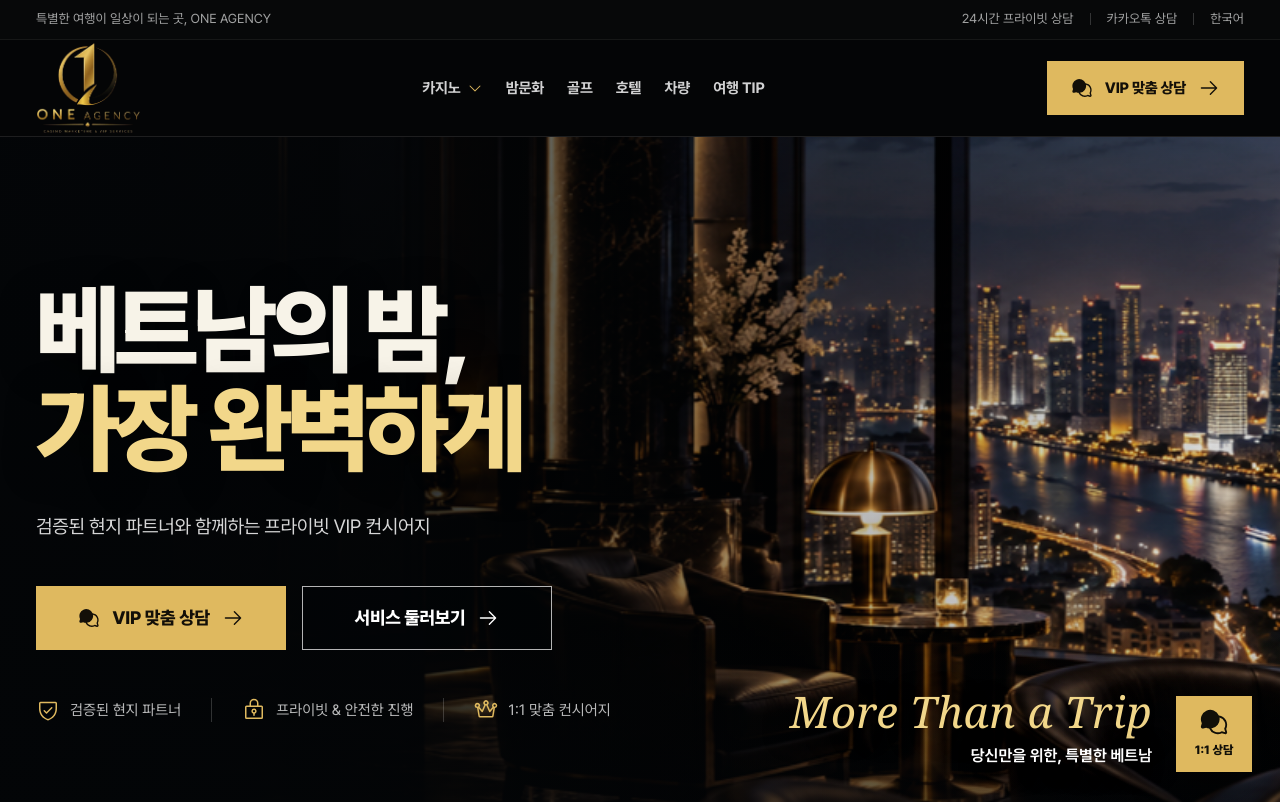
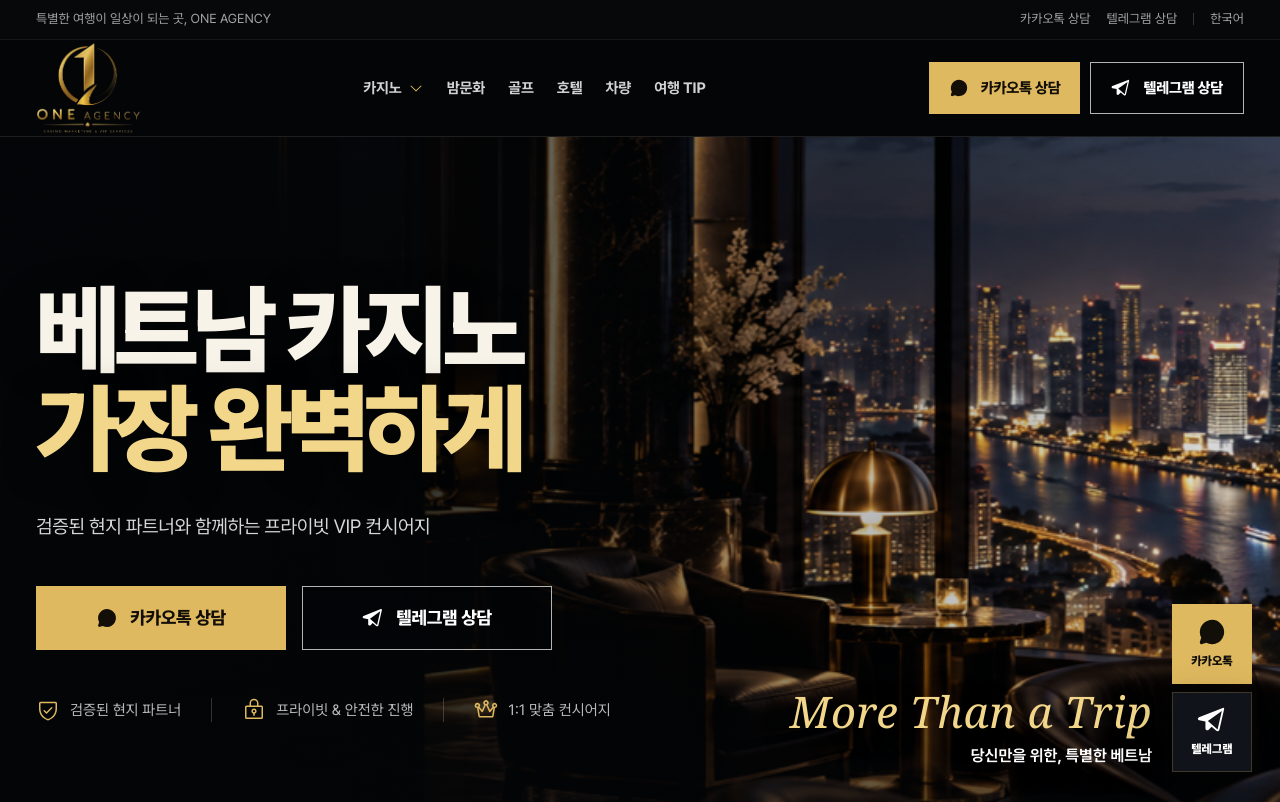
Before and after one commit to gustn0117/vietnamwon, a Next.js app: page / in a window 1280 px wide. Shown: the top 802 px of the page. Built offline with nearby package versions, Linux system fonts and the light colour scheme.

Commit message:
Link every consult button to Kakao and Telegram, retitle hero
Co-Authored-By: Claude Opus 5 (1M context) <noreply@anthropic.com>

```diff
--- a/app/globals.css
+++ b/app/globals.css
@@ -275,12 +275,20 @@ button, a, input, select, textarea { outline-offset: 3px; }
 
 .outline-button:hover { background: rgb(255 255 255 / 8%); border-color: var(--gold-light); }
 
-.header-consult {
-  min-height: 54px;
-  padding-inline: 24px;
-  font-size: 15px;
-  white-space: nowrap;
-}
+/* Contact buttons */
+
+.contact-buttons { display: flex; flex-wrap: wrap; gap: 14px; }
+.contact-buttons a { white-space: nowrap; }
+
+.header-contact { flex-wrap: nowrap; gap: 10px; }
+.header-contact a { min-height: 52px; padding-inline: 20px; font-size: 15px; }
+.header-contact svg { width: 20px; height: 20px; }
+
+.drawer-contact { display: grid; gap: 12px; margin-top: 32px; }
+.drawer-contact a { width: 100%; min-height: 60px; }
+
+.modal-contact a { flex: 1 1 180px; }
+.article-contact { flex: 0 0 auto; }
 
 .menu-button { display: none; padding: 8px; color: white; background: transparent; cursor: pointer; }
 
@@ -540,7 +548,8 @@ button, a, input, select, textarea { outline-offset: 3px; }
 .consult-content { display: flex; align-items: flex-end; justify-content: space-between; gap: 60px; padding-block: 110px; }
 .consult-content h2 { font-size: clamp(46px, 5vw, 88px); }
 .consult-content > div > p:last-child { max-width: 560px; margin: 28px 0 0; color: rgb(255 255 255 / 70%); font-size: 19px; line-height: 1.7; }
-.consult-content > .gold-button { min-width: 280px; min-height: 72px; font-size: 19px; }
+.banner-contact { flex: 0 0 auto; }
+.banner-contact a { min-width: 240px; min-height: 72px; font-size: 19px; }
 
 /* Footer */
 
@@ -555,26 +564,31 @@ button, a, input, select, textarea { outline-offset: 3px; }
 
 /* Floating chat */
 
-.floating-chat {
+.floating-contact {
   position: fixed;
   z-index: 45;
   right: 28px;
   bottom: 28px;
-  width: 76px;
-  height: 76px;
+  display: grid;
+  gap: 8px;
+}
+
+.floating-contact a {
+  width: 80px;
+  height: 80px;
   display: grid;
   place-items: center;
   align-content: center;
-  gap: 4px;
-  color: #110f08;
-  background: var(--gold);
+  gap: 5px;
   box-shadow: 0 18px 44px rgb(0 0 0 / 45%);
-  cursor: pointer;
 }
 
-.floating-chat:hover { background: var(--gold-light); }
-.floating-chat svg { width: 30px; height: 30px; }
-.floating-chat span { font-size: 12px; font-weight: 850; }
+.floating-contact svg { width: 30px; height: 30px; }
+.floating-contact span { font-size: 12px; font-weight: 850; }
+.floating-kakao { color: #110f08; background: var(--gold); }
+.floating-kakao:hover { background: var(--gold-light); }
+.floating-telegram { color: white; background: #10141a; border: 1px solid var(--line); }
+.floating-telegram:hover { border-color: var(--gold); }
 
 /* Drawer & modals */
 
@@ -600,12 +614,10 @@ button, a, input, select, textarea { outline-offset: 3px; }
 .mobile-drawer nav .drawer-sub + .drawer-sub { border-top: 1px solid rgb(255 255 255 / 7%); }
 .mobile-drawer nav svg.is-open { transform: rotate(180deg); }
 .mobile-drawer nav .drawer-sub svg { width: 18px; height: 18px; }
-.drawer-cta { width: 100%; margin-top: 32px; }
 
 .modal-layer { place-items: center; padding: 32px; }
 
-.service-modal,
-.consult-modal { position: relative; z-index: 1; width: min(1120px, 100%); max-height: calc(100vh - 64px); overflow: auto; color: white; background: #0c0f13; border: 1px solid var(--line); box-shadow: var(--shadow); }
+.service-modal { position: relative; z-index: 1; width: min(1120px, 100%); max-height: calc(100vh - 64px); overflow: auto; color: white; background: #0c0f13; border: 1px solid var(--line); box-shadow: var(--shadow); }
 
 .service-modal { display: grid; grid-template-columns: 1.1fr .9fr; }
 
@@ -617,41 +629,13 @@ button, a, input, select, textarea { outline-offset: 3px; }
 .modal-image img { object-fit: cover; }
 .modal-copy { display: flex; flex-direction: column; justify-content: center; padding: 72px 56px; }
 
-.modal-copy h2,
-.consult-form h2,
-.success-state h2 { margin: 0; font-size: clamp(36px, 3.4vw, 50px); line-height: 1.15; letter-spacing: -.05em; }
+.modal-copy h2 { margin: 0; font-size: clamp(36px, 3.4vw, 50px); line-height: 1.15; letter-spacing: -.05em; }
 
-.modal-copy > p,
-.consult-form > p,
-.success-state > p { margin: 18px 0 0; color: var(--muted); font-size: 18px; line-height: 1.75; }
+.modal-copy > p { margin: 18px 0 0; color: var(--muted); font-size: 18px; line-height: 1.75; }
 
 .modal-copy ul { display: grid; gap: 14px; margin: 32px 0 40px; padding: 0; list-style: none; color: rgb(255 255 255 / 82%); font-size: 17px; }
 .modal-copy li { display: flex; align-items: center; gap: 12px; }
 .modal-copy li svg { flex: 0 0 auto; width: 22px; height: 22px; color: var(--gold); }
-
-.consult-modal { width: min(780px, 100%); }
-.consult-form { padding: 64px 60px 56px; }
-.form-grid { display: grid; grid-template-columns: 1fr 1fr; gap: 20px; margin-top: 36px; }
-.form-grid label { display: grid; gap: 10px; color: rgb(255 255 255 / 80%); font-size: 15px; font-weight: 700; }
-.form-grid input,
-.form-grid select,
-.form-grid textarea { width: 100%; color: white; background: var(--panel-2); border: 1px solid rgb(255 255 255 / 16%); border-radius: 0; outline: 0; font-size: 16px; font-weight: 450; }
-.form-grid input,
-.form-grid select { height: 58px; padding: 0 16px; }
-.form-grid textarea { resize: vertical; padding: 16px; line-height: 1.6; }
-.form-grid input::placeholder,
-.form-grid textarea::placeholder { color: rgb(255 255 255 / 36%); }
-.form-grid input:focus,
-.form-grid select:focus,
-.form-grid textarea:focus { border-color: var(--gold); }
-.form-wide { grid-column: 1 / -1; }
-.privacy-check { display: flex; align-items: flex-start; gap: 12px; margin: 24px 0; color: var(--muted); font-size: 15px; line-height: 1.5; cursor: pointer; }
-.privacy-check input { width: 18px; height: 18px; margin: 2px 0 0; accent-color: var(--gold); }
-.form-submit { width: 100%; }
-
-.success-state { min-height: 540px; display: grid; place-items: center; align-content: center; padding: 64px; text-align: center; }
-.success-state > svg { width: 76px; height: 76px; margin-bottom: 24px; color: var(--gold); }
-.success-state .gold-button { min-width: 200px; margin-top: 36px; }
 
 /* Responsive */
 
@@ -677,7 +661,7 @@ button, a, input, select, textarea { outline-offset: 3px; }
 @media (max-width: 1080px) {
   :root { --header-h: 84px; }
   .utility-bar { display: none; }
-  .desktop-nav, .header-consult { display: none; }
+  .desktop-nav, .header-contact { display: none; }
   .menu-button { display: grid; }
   .menu-button svg { width: 32px; height: 32px; }
   .brand img { width: 90px; }
@@ -689,7 +673,7 @@ button, a, input, select, textarea { outline-offset: 3px; }
   .experience-heading > a { grid-column: 1; }
   .promise-grid { grid-template-columns: 1fr; gap: 56px; }
   .consult-content { display: grid; align-items: start; gap: 40px; }
-  .consult-content > .gold-button { justify-self: start; }
+  .banner-contact { justify-self: start; }
   .service-modal { grid-template-columns: 1fr; }
   .modal-image { min-height: 380px; }
 }
@@ -736,25 +720,23 @@ button, a, input, select, textarea { outline-offset: 3px; }
   .consult-shade { background: linear-gradient(180deg, rgb(3 5 7 / 15%), rgb(3 5 7 / 96%) 70%); }
   .consult-content { gap: 32px; padding-block: 72px; }
   .consult-content > div > p:last-child { font-size: 17px; }
-  .consult-content > .gold-button { justify-self: stretch; min-width: 0; min-height: 64px; }
+  .banner-contact { display: grid; justify-self: stretch; gap: 12px; }
+  .banner-contact a { min-width: 0; min-height: 64px; font-size: 17px; }
   .site-footer { padding: 56px 0 36px; }
   .footer-grid { grid-template-columns: 1fr; gap: 28px; }
   .footer-brand img { width: 112px; }
   .footer-links { flex-wrap: wrap; gap: 14px 28px; }
   .footer-legal { grid-column: 1; flex-wrap: wrap; gap: 10px 22px; padding-top: 24px; font-size: 13px; }
-  .floating-chat { right: 16px; bottom: 16px; width: 64px; height: 64px; }
-  .floating-chat svg { width: 26px; height: 26px; }
-  .floating-chat span { font-size: 11px; }
+  .floating-contact { right: 14px; bottom: 14px; gap: 6px; }
+  .floating-contact a { width: 60px; height: 60px; gap: 3px; }
+  .floating-contact svg { width: 24px; height: 24px; }
+  .floating-contact span { font-size: 10px; }
   .modal-layer { padding: 12px; }
-  .service-modal, .consult-modal { max-height: calc(100svh - 24px); }
+  .service-modal { max-height: calc(100svh - 24px); }
   .modal-image { min-height: 260px; }
   .modal-copy { padding: 40px 26px 32px; }
-  .modal-copy h2, .consult-form h2, .success-state h2 { font-size: 34px; }
-  .modal-copy > p, .consult-form > p, .success-state > p { font-size: 16px; }
-  .consult-form { padding: 48px 24px 28px; }
-  .form-grid { grid-template-columns: 1fr; gap: 16px; margin-top: 28px; }
-  .form-wide { grid-column: auto; }
-  .success-state { min-height: 460px; padding: 40px 24px; }
+  .modal-copy h2 { font-size: 34px; }
+  .modal-copy > p { font-size: 16px; }
 }
 
 /* Casino article pages */
--- a/app/layout.tsx
+++ b/app/layout.tsx
@@ -2,9 +2,9 @@ import type { Metadata } from "next";
 import "./globals.css";
 
 export const metadata: Metadata = {
-  title: "베트남원 | ONE AGENCY VIP 컨시어지",
+  title: "베트남원 | 베트남 카지노 VIP 컨시어지",
   description:
-    "베트남 카지노, 밤문화, VIP 에스코트, 전용 차량과 프라이빗 여행 상담을 한곳에서 만나보세요.",
+    "나트랑·다낭·하노이 카지노부터 밤문화, 골프, 호텔, 전용 차량까지. 카카오톡과 텔레그램으로 바로 상담하세요.",
 };
 
 export default function RootLayout({ children }: Readonly<{ children: React.ReactNode }>) {
--- /dev/null
+++ b/components/ContactButtons.tsx
@@ -0,0 +1,42 @@
+import { ChatCircle, TelegramLogo } from "@phosphor-icons/react/dist/ssr";
+import { KAKAO_URL, TELEGRAM_URL } from "@/lib/contact";
+
+type Props = {
+  className?: string;
+  onClick?: () => void;
+};
+
+export function ContactButtons({ className = "contact-buttons", onClick }: Props) {
+  return (
+    <div className={className}>
+      <a className="gold-button" href={KAKAO_URL} target="_blank" rel="noopener noreferrer" onClick={onClick}>
+        <ChatCircle weight="fill" /> 카카오톡 상담
+      </a>
+      <a className="outline-button" href={TELEGRAM_URL} target="_blank" rel="noopener noreferrer" onClick={onClick}>
+        <TelegramLogo weight="fill" /> 텔레그램 상담
+      </a>
+    </div>
+  );
+}
+
+export function ContactLinks() {
+  return (
+    <>
+      <a href={KAKAO_URL} target="_blank" rel="noopener noreferrer">카카오톡 상담</a>
+      <a href={TELEGRAM_URL} target="_blank" rel="noopener noreferrer">텔레그램 상담</a>
+    </>
+  );
+}
+
+export function FloatingContact() {
+  return (
+    <div className="floating-contact">
+      <a className="floating-kakao" href={KAKAO_URL} target="_blank" rel="noopener noreferrer" aria-label="카카오톡 상담">
+        <ChatCircle weight="fill" /><span>카카오톡</span>
+      </a>
+      <a className="floating-telegram" href={TELEGRAM_URL} target="_blank" rel="noopener noreferrer" aria-label="텔레그램 상담">
+        <TelegramLogo weight="fill" /><span>텔레그램</span>
+      </a>
+    </div>
+  );
+}
--- a/components/HomePage.tsx
+++ b/components/HomePage.tsx
@@ -8,7 +8,6 @@ import {
   Car,
   CaretDown,
   CaretRight,
-  ChatsCircle,
   CheckCircle,
   Crown,
   Golf,
@@ -23,6 +22,7 @@ import {
   X,
 } from "@phosphor-icons/react";
 import { FormEvent, useEffect, useMemo, useRef, useState } from "react";
+import { ContactButtons, ContactLinks, FloatingContact } from "@/components/ContactButtons";
 import { casinoCities } from "@/lib/casino";
 
 type Service = {
@@ -101,8 +101,6 @@ export function HomePage() {
   const [query, setQuery] = useState("");
   const [searched, setSearched] = useState(false);
   const [selected, setSelected] = useState<Service | null>(null);
-  const [consultOpen, setConsultOpen] = useState(false);
-  const [submitted, setSubmitted] = useState(false);
   const closeButtonRef = useRef<HTMLButtonElement>(null);
 
   const filteredServices = useMemo(() => {
@@ -116,30 +114,24 @@ export function HomePage() {
   }, [query]);
 
   useEffect(() => {
-    const modalOpen = Boolean(selected) || consultOpen || mobileOpen;
+    const modalOpen = Boolean(selected) || mobileOpen;
     document.body.style.overflow = modalOpen ? "hidden" : "";
-    if ((selected || consultOpen) && closeButtonRef.current) closeButtonRef.current.focus();
+    if (selected && closeButtonRef.current) closeButtonRef.current.focus();
     return () => {
       document.body.style.overflow = "";
     };
-  }, [selected, consultOpen, mobileOpen]);
+  }, [selected, mobileOpen]);
 
   useEffect(() => {
     const onKeyDown = (event: KeyboardEvent) => {
       if (event.key === "Escape") {
         setSelected(null);
-        setConsultOpen(false);
         setMobileOpen(false);
       }
     };
     window.addEventListener("keydown", onKeyDown);
     return () => window.removeEventListener("keydown", onKeyDown);
   }, []);
-
-  const openConsult = () => {
-    setSubmitted(false);
-    setConsultOpen(true);
-  };
 
   const handleSearch = (event: FormEvent<HTMLFormElement>) => {
     event.preventDefault();
@@ -160,9 +152,7 @@ export function HomePage() {
         <div className="shell utility-inner">
           <span>특별한 여행이 일상이 되는 곳, ONE AGENCY</span>
           <div>
-            <button type="button" onClick={openConsult}>24시간 프라이빗 상담</button>
-            <i aria-hidden="true" />
-            <button type="button" onClick={openConsult}>카카오톡 상담</button>
+            <ContactLinks />
             <i aria-hidden="true" />
             <span>한국어</span>
           </div>
@@ -206,9 +196,7 @@ export function HomePage() {
                 placeholder="어디로 떠나시나요?"
               />
             </form>
-            <button className="gold-button header-consult" type="button" onClick={openConsult}>
-              <ChatsCircle size={21} weight="fill" /> VIP 맞춤 상담 <ArrowRight />
-            </button>
+            <ContactButtons className="contact-buttons header-contact" />
             <button type="button" className="menu-button" aria-label="메뉴 열기" aria-expanded={mobileOpen} onClick={() => setMobileOpen(true)}>
               <List size={29} />
             </button>
@@ -254,10 +242,7 @@ export function HomePage() {
               ))}
               <a href="#experience" onClick={() => setMobileOpen(false)}>여행 TIP <CaretRight /></a>
             </nav>
-            <button className="gold-button drawer-cta" type="button" onClick={() => {
-              setMobileOpen(false);
-              openConsult();
-            }}><ChatsCircle weight="fill" /> VIP 맞춤 상담</button>
+            <ContactButtons className="contact-buttons drawer-contact" onClick={() => setMobileOpen(false)} />
           </aside>
         </div>
       )}
@@ -266,12 +251,9 @@ export function HomePage() {
         <Image src="/images/dark-hero.png" alt="호치민 야경이 보이는 프리미엄 VIP 라운지" fill priority sizes="100vw" className="hero-image" />
         <div className="hero-shade" />
         <div className="shell hero-inner" id="main-content">
-          <h1>베트남의 밤,<br /><em>가장 완벽하게</em></h1>
+          <h1>베트남 카지노<br /><em>가장 완벽하게</em></h1>
           <p className="hero-copy">검증된 현지 파트너와 함께하는 프라이빗 VIP 컨시어지</p>
-          <div className="hero-buttons">
-            <button className="gold-button hero-primary" type="button" onClick={openConsult}><ChatsCircle weight="fill" /> VIP 맞춤 상담 <ArrowRight /></button>
-            <a className="outline-button" href="#services">서비스 둘러보기 <ArrowRight /></a>
-          </div>
+          <ContactButtons className="contact-buttons hero-buttons" />
           <div className="hero-trust" aria-label="서비스 장점">
             <span><ShieldCheck /> 검증된 현지 파트너</span>
             <span><LockKey /> 프라이빗 & 안전한 진행</span>
@@ -350,20 +332,20 @@ export function HomePage() {
         <Image src="/images/dark-vehicle.png" alt="프라이빗 차량과 VIP 서비스" fill sizes="100vw" />
         <div className="consult-shade" />
         <div className="shell consult-content">
-          <div><h2>당신만의 특별한 밤을<br />지금 시작하세요.</h2><p>원하는 일정과 취향을 알려주시면 전담 컨시어지가 빠르게 답변드립니다.</p></div>
-          <button className="gold-button" type="button" onClick={openConsult}>지금 1:1 상담하기 <ArrowRight /></button>
+          <div><h2>당신만의 특별한 밤을<br />지금 시작하세요.</h2><p>카카오톡이나 텔레그램으로 일정과 취향을 보내주시면 전담 컨시어지가 바로 답변드립니다.</p></div>
+          <ContactButtons className="contact-buttons banner-contact" />
         </div>
       </section>
 
       <footer className="site-footer">
         <div className="shell footer-grid">
           <div className="footer-brand"><Image src="/images/one-agency-logo.png" alt="ONE AGENCY Casino Marketing & VIP Services" width={174} height={149} /></div>
-          <div className="footer-links"><a href="#services">서비스</a><a href="#experience">ONE AGENCY 경험</a><button type="button" onClick={openConsult}>1:1 상담</button></div>
+          <div className="footer-links"><a href="#services">서비스</a><a href="#experience">ONE AGENCY 경험</a><ContactLinks /></div>
           <div className="footer-legal"><span>이용약관</span><span>개인정보처리방침</span><span>© 2026 ONE AGENCY</span></div>
         </div>
       </footer>
 
-      <button className="floating-chat" type="button" onClick={openConsult} aria-label="카카오톡 상담 열기"><ChatsCircle weight="fill" /><span>1:1 상담</span></button>
+      <FloatingContact />
 
       {selected && (
         <div className="modal-layer" role="dialog" aria-modal="true" aria-labelledby="service-modal-title">
@@ -387,35 +369,12 @@ export function HomePage() {
                   ))}
                 </div>
               )}
-              <button className="gold-button" type="button" onClick={() => { setSelected(null); openConsult(); }}>이 서비스 상담하기 <ArrowRight /></button>
+              <ContactButtons className="contact-buttons modal-contact" />
             </div>
           </section>
         </div>
       )}
 
-      {consultOpen && (
-        <div className="modal-layer" role="dialog" aria-modal="true" aria-labelledby="consult-modal-title">
-          <button className="modal-backdrop" aria-label="상담 창 닫기" onClick={() => setConsultOpen(false)} />
-          <section className="consult-modal">
-            <button ref={closeButtonRef} className="modal-close" type="button" onClick={() => setConsultOpen(false)} aria-label="닫기"><X /></button>
-            {submitted ? (
-              <div className="success-state" role="status"><CheckCircle weight="fill" /><h2 id="consult-modal-title">상담 요청이 접수됐어요</h2><p>남겨주신 내용을 확인한 뒤 전담 컨시어지가 빠르게 연락드리겠습니다.</p><button className="gold-button" type="button" onClick={() => setConsultOpen(false)}>확인</button></div>
-            ) : (
-              <form className="consult-form" onSubmit={(event) => { event.preventDefault(); setSubmitted(true); }}>
-                <h2 id="consult-modal-title">VIP 맞춤 상담</h2><p>원하는 일정과 서비스를 남겨주시면 취향과 예산에 맞춰 안내해 드립니다.</p>
-                <div className="form-grid">
-                  <label>이름<input name="name" autoComplete="name" required placeholder="이름을 입력해주세요" /></label>
-                  <label>연락처<input name="tel" type="tel" autoComplete="tel" required placeholder="010-0000-0000" /></label>
-                  <label className="form-wide">관심 서비스<select name="service" defaultValue=""><option value="" disabled>서비스를 선택해주세요</option>{services.map((service) => <option key={service.title}>{service.title}</option>)}</select></label>
-                  <label className="form-wide">상담 내용<textarea name="message" rows={4} placeholder="인원, 일정, 지역, 원하는 분위기를 자유롭게 적어주세요" /></label>
-                </div>
-                <label className="privacy-check"><input type="checkbox" required /><span>상담을 위한 개인정보 수집 및 이용에 동의합니다.</span></label>
-                <button className="gold-button form-submit" type="submit">상담 요청 보내기 <ArrowRight /></button>
-              </form>
-            )}
-          </section>
-        </div>
-      )}
     </main>
   );
 }
--- a/components/PageFooter.tsx
+++ b/components/PageFooter.tsx
@@ -1,5 +1,6 @@
 import Image from "next/image";
 import Link from "next/link";
+import { ContactLinks } from "@/components/ContactButtons";
 
 export function PageFooter() {
   return (
@@ -11,7 +12,7 @@ export function PageFooter() {
         <div className="footer-links">
           <Link href="/#services">서비스</Link>
           <Link href="/casino">카지노 안내</Link>
-          <Link href="/#consult">1:1 상담</Link>
+          <ContactLinks />
         </div>
         <div className="footer-legal">
           <span>이용약관</span>
--- /dev/null
+++ b/lib/contact.ts
@@ -0,0 +1,2 @@
+export const KAKAO_URL = "https://open.kakao.com/o/sus8pQOi";
+export const TELEGRAM_URL = "https://t.me/vietnamone1";
```
Also changed, not shown: app/casino/[city]/[slug]/page.tsx (+4 -3 lines), components/PageHeader.tsx (+5 -8 lines).
